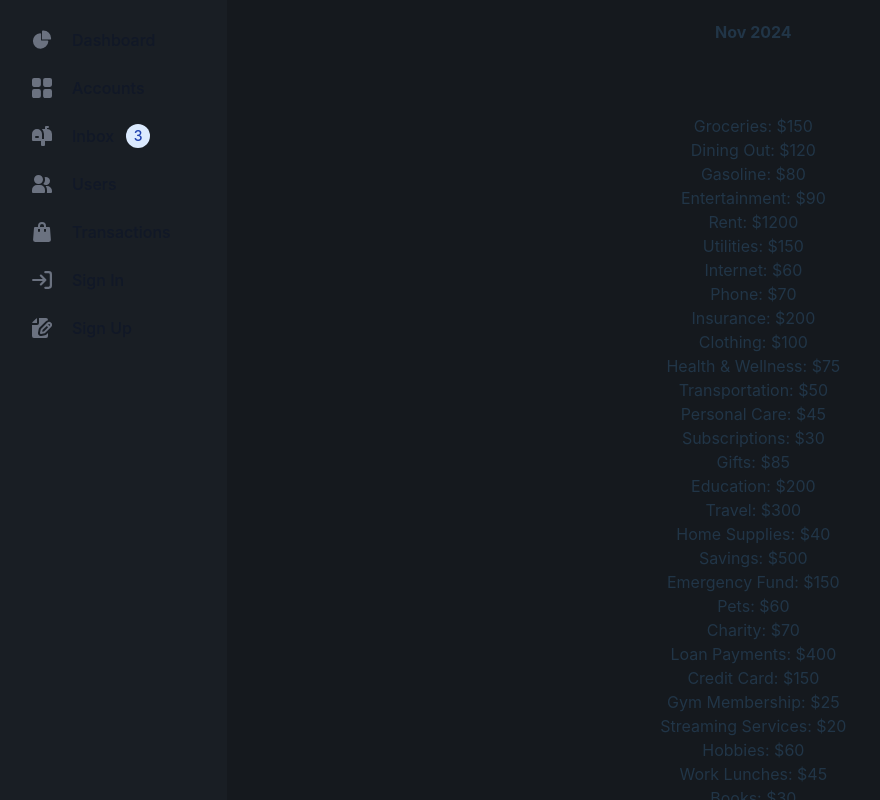
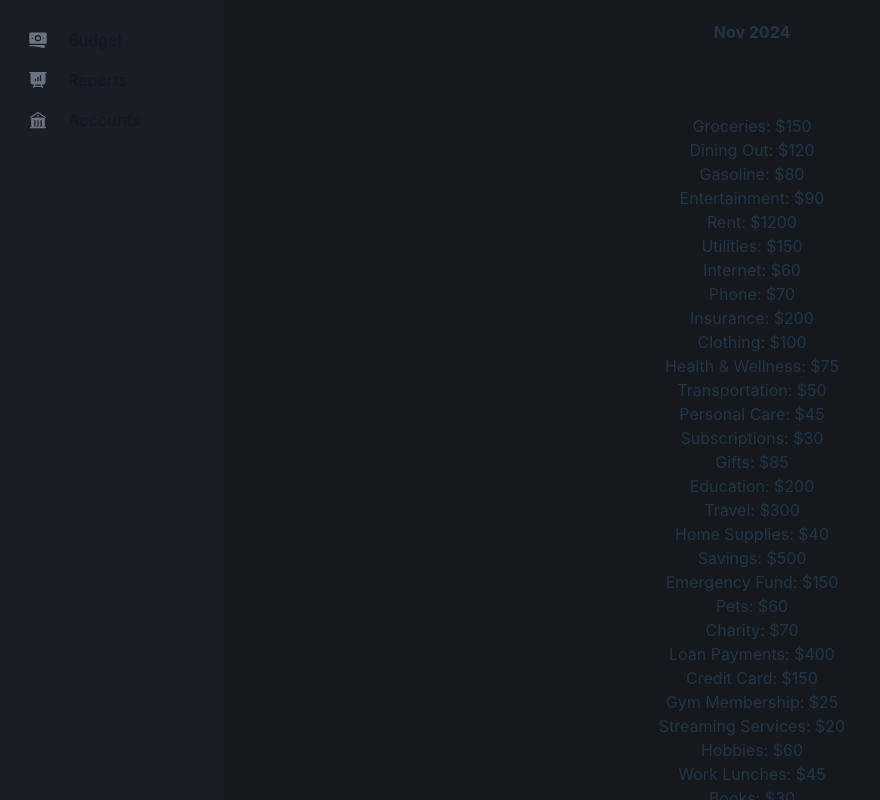
Before and after one commit to vnctptr/budgie-fe, a React (Vite) app: page / in a window 1280 px wide. Shown: the whole page, without its empty margins (0-880 px from the left). Built offline with nearby package versions, Linux system fonts and the light colour scheme.

Commit message:
Add sidebar links and icons

```diff
--- a/package.json
+++ b/package.json
@@ -10,6 +10,7 @@
     "preview": "vite preview"
   },
   "dependencies": {
+    "@heroicons/react": "^2.1.5",
     "prop-types": "^15.8.1",
     "react": "^18.3.1",
     "react-dom": "^18.3.1",
--- a/src/components/Sidebar/Sidebar.jsx
+++ b/src/components/Sidebar/Sidebar.jsx
@@ -1,3 +1,5 @@
+import SidebarLinkRenderer from "./SidebarLinkRenderer.jsx";
+
 const Sidebar = () => {
   return (
     <>
@@ -6,140 +8,8 @@ const Sidebar = () => {
         className="top-0 left-0 z-40 h-screen"
         aria-label="Sidebar"
       >
-        <div className="h-lvh pl-6 pr-12 py-5 bg-base-200">
-          <ul className="space-y-2 font-medium">
-            <li>
-              <a
-                href="#"
-                className="flex items-center p-2 text-gray-900 rounded-lg dark:text-white hover:bg-gray-100 dark:hover:bg-gray-700 group"
-              >
-                <svg
-                  className="w-5 h-5 text-gray-500 transition duration-75 dark:text-gray-400 group-hover:text-gray-900 dark:group-hover:text-white"
-                  aria-hidden="true"
-                  xmlns="http://www.w3.org/2000/svg"
-                  fill="currentColor"
-                  viewBox="0 0 22 21"
-                >
-                  <path d="M16.975 11H10V4.025a1 1 0 0 0-1.066-.998 8.5 8.5 0 1 0 9.039 9.039.999.999 0 0 0-1-1.066h.002Z" />
-                  <path d="M12.5 0c-.157 0-.311.01-.565.027A1 1 0 0 0 11 1.02V10h8.975a1 1 0 0 0 1-.935c.013-.188.028-.374.028-.565A8.51 8.51 0 0 0 12.5 0Z" />
-                </svg>
-                <span className="ms-5">Dashboard</span>
-              </a>
-            </li>
-            <li>
-              <a
-                href="#"
-                className="flex items-center p-2 text-gray-900 rounded-lg dark:text-white hover:bg-gray-100 dark:hover:bg-gray-700 group"
-              >
-                <svg
-                  className="flex-shrink-0 w-5 h-5 text-gray-500 transition duration-75 dark:text-gray-400 group-hover:text-gray-900 dark:group-hover:text-white"
-                  aria-hidden="true"
-                  xmlns="http://www.w3.org/2000/svg"
-                  fill="currentColor"
-                  viewBox="0 0 18 18"
-                >
-                  <path d="M6.143 0H1.857A1.857 1.857 0 0 0 0 1.857v4.286C0 7.169.831 8 1.857 8h4.286A1.857 1.857 0 0 0 8 6.143V1.857A1.857 1.857 0 0 0 6.143 0Zm10 0h-4.286A1.857 1.857 0 0 0 10 1.857v4.286C10 7.169 10.831 8 11.857 8h4.286A1.857 1.857 0 0 0 18 6.143V1.857A1.857 1.857 0 0 0 16.143 0Zm-10 10H1.857A1.857 1.857 0 0 0 0 11.857v4.286C0 17.169.831 18 1.857 18h4.286A1.857 1.857 0 0 0 8 16.143v-4.286A1.857 1.857 0 0 0 6.143 10Zm10 0h-4.286A1.857 1.857 0 0 0 10 11.857v4.286c0 1.026.831 1.857 1.857 1.857h4.286A1.857 1.857 0 0 0 18 16.143v-4.286A1.857 1.857 0 0 0 16.143 10Z" />
-                </svg>
-                <span className="ms-5 whitespace-nowrap">Accounts</span>
-              </a>
-            </li>
-            <li>
-              <a
-                href="#"
-                className="flex items-center p-2 text-gray-900 rounded-lg dark:text-white hover:bg-gray-100 dark:hover:bg-gray-700 group"
-              >
-                <svg
-                  className="flex-shrink-0 w-5 h-5 text-gray-500 transition duration-75 dark:text-gray-400 group-hover:text-gray-900 dark:group-hover:text-white"
-                  aria-hidden="true"
-                  xmlns="http://www.w3.org/2000/svg"
-                  fill="currentColor"
-                  viewBox="0 0 20 20"
-                >
-                  <path d="m17.418 3.623-.018-.008a6.713 6.713 0 0 0-2.4-.569V2h1a1 1 0 1 0 0-2h-2a1 1 0 0 0-1 1v2H9.89A6.977 6.977 0 0 1 12 8v5h-2V8A5 5 0 1 0 0 8v6a1 1 0 0 0 1 1h8v4a1 1 0 0 0 1 1h2a1 1 0 0 0 1-1v-4h6a1 1 0 0 0 1-1V8a5 5 0 0 0-2.582-4.377ZM6 12H4a1 1 0 0 1 0-2h2a1 1 0 0 1 0 2Z" />
-                </svg>
-                <span className="ms-5 whitespace-nowrap">Inbox</span>
-                <span className="inline-flex items-center justify-center w-3 h-3 p-3 ms-3 text-sm font-medium text-blue-800 bg-blue-100 rounded-full dark:bg-blue-900 dark:text-blue-300">
-                  3
-                </span>
-              </a>
-            </li>
-            <li>
-              <a
-                href="#"
-                className="flex items-center p-2 text-gray-900 rounded-lg dark:text-white hover:bg-gray-100 dark:hover:bg-gray-700 group"
-              >
-                <svg
-                  className="flex-shrink-0 w-5 h-5 text-gray-500 transition duration-75 dark:text-gray-400 group-hover:text-gray-900 dark:group-hover:text-white"
-                  aria-hidden="true"
-                  xmlns="http://www.w3.org/2000/svg"
-                  fill="currentColor"
-                  viewBox="0 0 20 18"
-                >
-                  <path d="M14 2a3.963 3.963 0 0 0-1.4.267 6.439 6.439 0 0 1-1.331 6.638A4 4 0 1 0 14 2Zm1 9h-1.264A6.957 6.957 0 0 1 15 15v2a2.97 2.97 0 0 1-.184 1H19a1 1 0 0 0 1-1v-1a5.006 5.006 0 0 0-5-5ZM6.5 9a4.5 4.5 0 1 0 0-9 4.5 4.5 0 0 0 0 9ZM8 10H5a5.006 5.006 0 0 0-5 5v2a1 1 0 0 0 1 1h11a1 1 0 0 0 1-1v-2a5.006 5.006 0 0 0-5-5Z" />
-                </svg>
-                <span className="ms-5 whitespace-nowrap">Users</span>
-              </a>
-            </li>
-            <li>
-              <a
-                href="#"
-                className="flex items-center p-2 text-gray-900 rounded-lg dark:text-white hover:bg-gray-100 dark:hover:bg-gray-700 group"
-              >
-                <svg
-                  className="flex-shrink-0 w-5 h-5 text-gray-500 transition duration-75 dark:text-gray-400 group-hover:text-gray-900 dark:group-hover:text-white"
-                  aria-hidden="true"
-                  xmlns="http://www.w3.org/2000/svg"
-                  fill="currentColor"
-                  viewBox="0 0 18 20"
-                >
-                  <path d="M17 5.923A1 1 0 0 0 16 5h-3V4a4 4 0 1 0-8 0v1H2a1 1 0 0 0-1 .923L.086 17.846A2 2 0 0 0 2.08 20h13.84a2 2 0 0 0 1.994-2.153L17 5.923ZM7 9a1 1 0 0 1-2 0V7h2v2Zm0-5a2 2 0 1 1 4 0v1H7V4Zm6 5a1 1 0 1 1-2 0V7h2v2Z" />
-                </svg>
-                <span className="ms-5 whitespace-nowrap">Transactions</span>
-              </a>
-            </li>
-            <li>
-              <a
-                href="#"
-                className="flex items-center p-2 text-gray-900 rounded-lg dark:text-white hover:bg-gray-100 dark:hover:bg-gray-700 group"
-              >
-                <svg
-                  className="flex-shrink-0 w-5 h-5 text-gray-500 transition duration-75 dark:text-gray-400 group-hover:text-gray-900 dark:group-hover:text-white"
-                  aria-hidden="true"
-                  xmlns="http://www.w3.org/2000/svg"
-                  fill="none"
-                  viewBox="0 0 18 16"
-                >
-                  <path
-                    stroke="currentColor"
-                    strokeLinecap="round"
-                    strokeLinejoin="round"
-                    strokeWidth="2"
-                    d="M1 8h11m0 0L8 4m4 4-4 4m4-11h3a2 2 0 0 1 2 2v10a2 2 0 0 1-2 2h-3"
-                  />
-                </svg>
-                <span className="ms-5 whitespace-nowrap">Sign In</span>
-              </a>
-            </li>
-            <li>
-              <a
-                href="#"
-                className="flex items-center p-2 text-gray-900 rounded-lg dark:text-white hover:bg-gray-100 dark:hover:bg-gray-700 group"
-              >
-                <svg
-                  className="flex-shrink-0 w-5 h-5 text-gray-500 transition duration-75 dark:text-gray-400 group-hover:text-gray-900 dark:group-hover:text-white"
-                  aria-hidden="true"
-                  xmlns="http://www.w3.org/2000/svg"
-                  fill="currentColor"
-                  viewBox="0 0 20 20"
-                >
-                  <path d="M5 5V.13a2.96 2.96 0 0 0-1.293.749L.879 3.707A2.96 2.96 0 0 0 .13 5H5Z" />
-                  <path d="M6.737 11.061a2.961 2.961 0 0 1 .81-1.515l6.117-6.116A4.839 4.839 0 0 1 16 2.141V2a1.97 1.97 0 0 0-1.933-2H7v5a2 2 0 0 1-2 2H0v11a1.969 1.969 0 0 0 1.933 2h12.134A1.97 1.97 0 0 0 16 18v-3.093l-1.546 1.546c-.413.413-.94.695-1.513.81l-3.4.679a2.947 2.947 0 0 1-1.85-.227 2.96 2.96 0 0 1-1.635-3.257l.681-3.397Z" />
-                  <path d="M8.961 16a.93.93 0 0 0 .189-.019l3.4-.679a.961.961 0 0 0 .49-.263l6.118-6.117a2.884 2.884 0 0 0-4.079-4.078l-6.117 6.117a.96.96 0 0 0-.263.491l-.679 3.4A.961.961 0 0 0 8.961 16Zm7.477-9.8a.958.958 0 0 1 .68-.281.961.961 0 0 1 .682 1.644l-.315.315-1.36-1.36.313-.318Zm-5.911 5.911 4.236-4.236 1.359 1.359-4.236 4.237-1.7.339.341-1.699Z" />
-                </svg>
-                <span className="ms-5 whitespace-nowrap">Sign Up</span>
-              </a>
-            </li>
-          </ul>
+        <div className="h-screen p-5 bg-base-200 w-56">
+          <SidebarLinkRenderer />
         </div>
       </div>
     </>
--- /dev/null
+++ b/src/components/Sidebar/SidebarLinkRenderer.jsx
@@ -0,0 +1,23 @@
+import { sidebarLinks } from "./sidebarLinks.jsx";
+import React from "react";
+
+const SidebarLinkRenderer = () => {
+  return sidebarLinks.map((item, id) => (
+    <ul key={id} className="space-y-2 font-medium min-w-44">
+      <li>
+        <a
+          href={item.path}
+          className="flex items-center p-2 text-gray-900 rounded-lg dark:text-white hover:bg-gray-100 dark:hover:bg-gray-700 group"
+        >
+          {React.cloneElement(item.icon, {
+            className:
+              "size-6 lex-shrink-0 w-5 h-5 text-gray-500 transition duration-75 dark:text-gray-400 group-hover:text-gray-900 dark:group-hover:text-white",
+          })}
+          <span className="ms-5">{item.title}</span>
+        </a>
+      </li>
+    </ul>
+  ));
+};
+
+export default SidebarLinkRenderer;
--- /dev/null
+++ b/src/components/Sidebar/sidebarLinks.jsx
@@ -0,0 +1,23 @@
+import {
+  BanknotesIcon,
+  BuildingLibraryIcon,
+  PresentationChartBarIcon,
+} from "@heroicons/react/24/solid";
+
+export const sidebarLinks = [
+  {
+    title: "Budget",
+    icon: <BanknotesIcon />,
+    path: "/#",
+  },
+  {
+    title: "Reports",
+    icon: <PresentationChartBarIcon />,
+    path: "/reports",
+  },
+  {
+    title: "Accounts",
+    icon: <BuildingLibraryIcon />,
+    path: "/accounts",
+  },
+];
--- a/src/index.css
+++ b/src/index.css
@@ -20,9 +20,6 @@ a {
   font-weight: 500;
   color: #646cff;
   text-decoration: inherit;
-}
-a:hover {
-  color: #535bf2;
 }
 
 body {
```
Also changed, not shown: 1 other file (tests, documents, lock files or other folders).
